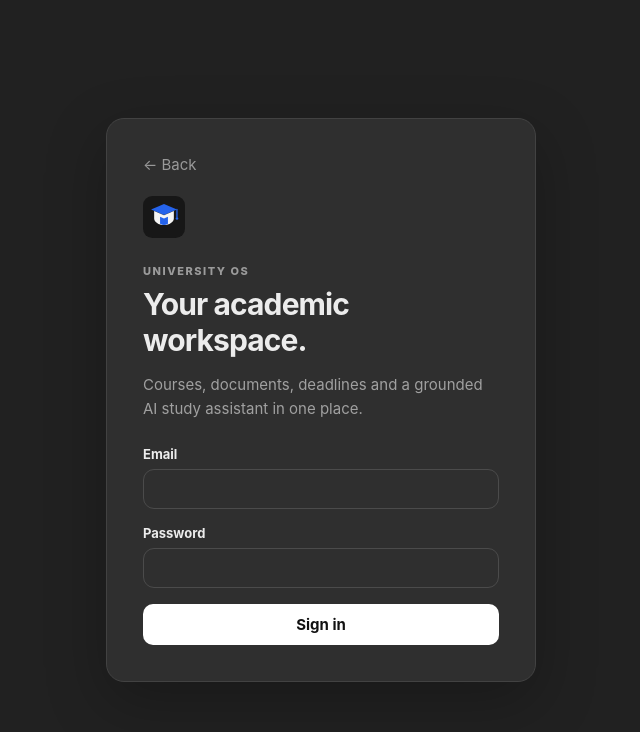
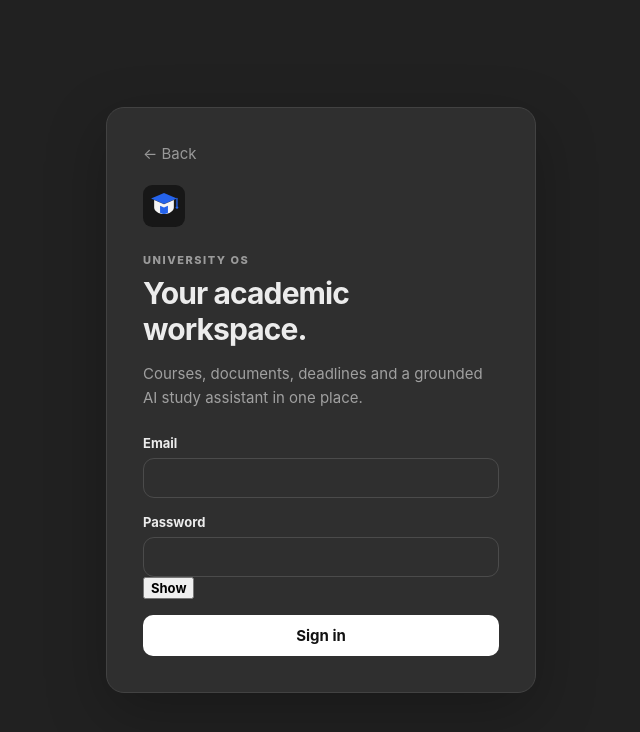
Before and after one commit to awais-2008/University-OS, a Next.js app: page / in a window 1280 px wide. Both pictures are taken after a click on the button "Sign in". Shown: the top 732 px of the page, without its empty margins (319-959 px from the left). Built offline with nearby package versions, Linux system fonts and the light colour scheme; no server answers.

Commit message:
Add show password option to sign in

```diff
--- a/app/page.tsx
+++ b/app/page.tsx
@@ -7,7 +7,7 @@ const phrases=["Let’s study","Let’s learn","Let’s explore","Let’s unders
 export default function Home() {
   const [showSignIn,setShowSignIn]=useState(false);
   const [phraseIndex,setPhraseIndex]=useState(0);
-  const [email,setEmail]=useState(""); const [password,setPassword]=useState(""); const [error,setError]=useState(""); const [busy,setBusy]=useState(false);
+  const [email,setEmail]=useState(""); const [password,setPassword]=useState(""); const [showPassword,setShowPassword]=useState(false); const [error,setError]=useState(""); const [busy,setBusy]=useState(false);
 
   useEffect(()=>{createClient().auth.getSession().then(({data})=>{if(data.session) window.location.href="/dashboard";});},[]);
   useEffect(()=>{if(showSignIn)return;const timer=window.setInterval(()=>setPhraseIndex(i=>(i+1)%phrases.length),2600);return()=>window.clearInterval(timer);},[showSignIn]);
@@ -20,5 +20,5 @@ export default function Home() {
 
   if(!showSignIn) return <main className="landing-shell"><div className="landing-glow"/><section className="landing-content"><img className="landing-logo" src="/logo.svg" alt="University OS"/><p className="eyebrow">UNIVERSITY OS</p><h1 className="landing-title"><span key={phraseIndex} className="landing-reveal"><span className="landing-static">{phrases[phraseIndex]}</span></span></h1><p className="landing-subtitle">Your academic workspace for courses, documents, deadlines and focused study.</p><button className="primary landing-signin" onClick={()=>setShowSignIn(true)}>Sign in</button></section></main>;
 
-  return <main className="auth-shell"><section className="auth-card sign-in-enter"><button className="back-button" onClick={()=>setShowSignIn(false)}>← Back</button><img className="brand-logo auth-logo" src="/logo.svg" alt="University OS"/><p className="eyebrow">UNIVERSITY OS</p><h1>Your academic workspace.</h1><p className="muted">Courses, documents, deadlines and a grounded AI study assistant in one place.</p><form onSubmit={signIn} className="stack"><label>Email<input type="email" value={email} onChange={e=>setEmail(e.target.value)} required disabled={busy}/></label><label>Password<input type="password" value={password} onChange={e=>setPassword(e.target.value)} required disabled={busy}/></label>{error&&<div className="error">{error}</div>}<button className="primary" disabled={busy}>{busy?"Signing in…":"Sign in"}</button></form></section></main>;
+  return <main className="auth-shell"><section className="auth-card sign-in-enter"><button className="back-button" onClick={()=>setShowSignIn(false)}>← Back</button><img className="brand-logo auth-logo" src="/logo.svg" alt="University OS"/><p className="eyebrow">UNIVERSITY OS</p><h1>Your academic workspace.</h1><p className="muted">Courses, documents, deadlines and a grounded AI study assistant in one place.</p><form onSubmit={signIn} className="stack"><label>Email<input type="email" value={email} onChange={e=>setEmail(e.target.value)} required disabled={busy}/></label><label>Password<div className="password-field"><input type={showPassword?"text":"password"} value={password} onChange={e=>setPassword(e.target.value)} required disabled={busy}/><button type="button" className="password-toggle" onClick={()=>setShowPassword(v=>!v)} disabled={busy} aria-label={showPassword?"Hide password":"Show password"}>{showPassword?"Hide":"Show"}</button></div></label>{error&&<div className="error">{error}</div>}<button className="primary" disabled={busy}>{busy?"Signing in…":"Sign in"}</button></form></section></main>;
 }
```
